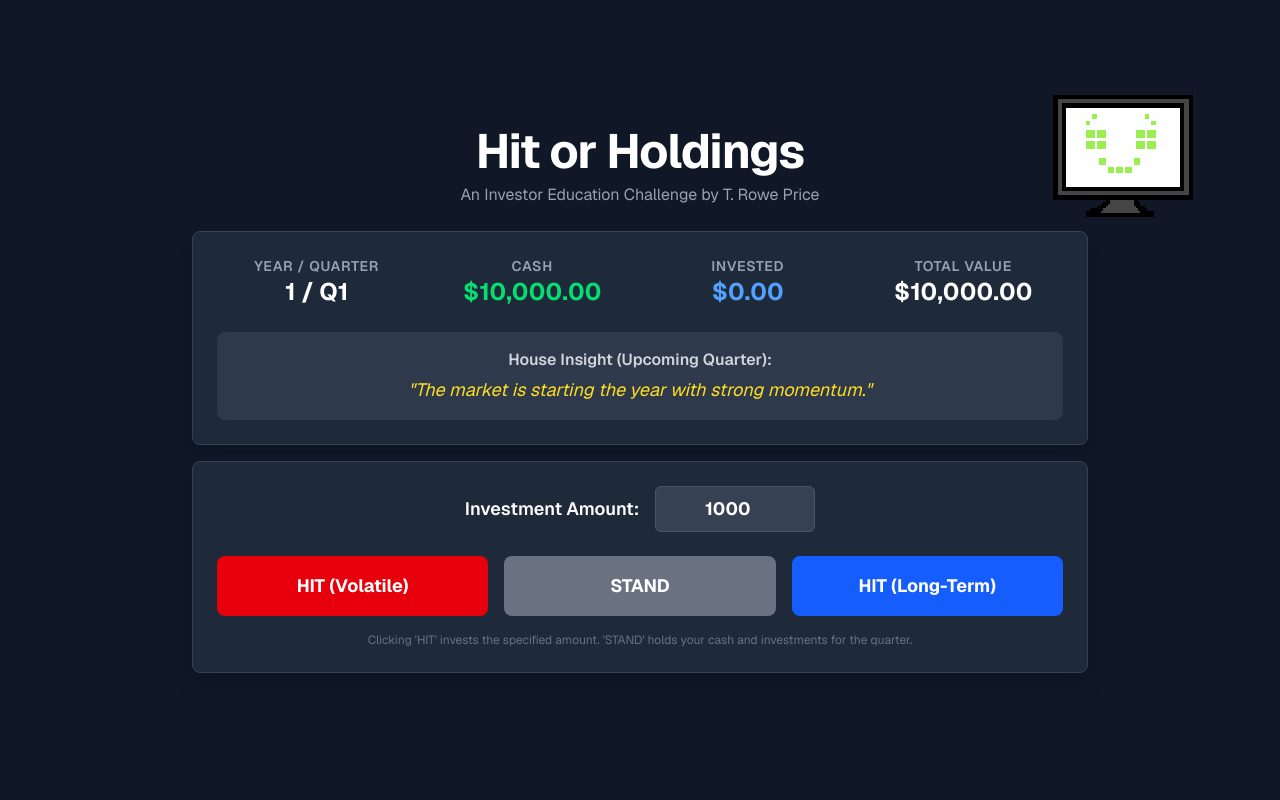
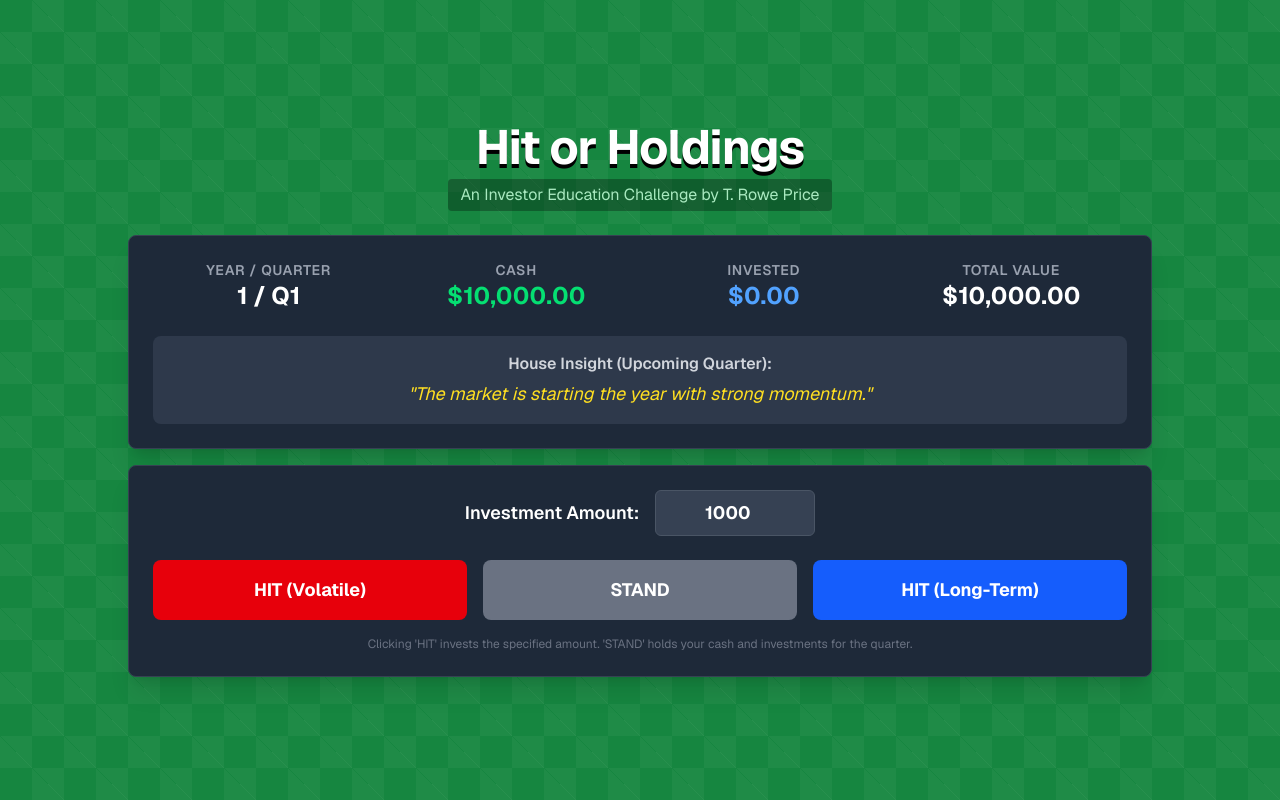
Before and after one commit to csumah/gpcs-hackumbc-2025, a Next.js app: page /game in a window 1280 px wide. Built offline with nearby package versions, Linux system fonts and the light colour scheme.

Commit message:
minor changes

```diff
--- a/src/app/game/page.tsx
+++ b/src/app/game/page.tsx
@@ -46,22 +46,22 @@ export default function GamePage() {
     : undefined;
 
   return (
-    <main className="flex min-h-screen flex-col items-center justify-center p-4 sm:p-8 md:p-12 bg-gray-900 text-white font-sans">
-      <div className="w-full max-w-4xl mx-auto">
+    <main className="flex min-h-screen flex-col items-center justify-center p-4 sm:p-8 md:p-10 bg-board text-white font-sans">
+      <div className="w-full max-w-5xl mx-auto">
         <header className="text-center mb-6">
-          <h1 className="text-4xl sm:text-5xl font-bold tracking-tight">Hit or Holdings</h1>
-          <p className="text-gray-400 mt-2">An Investor Education Challenge by T. Rowe Price</p>
+          <h1 className="text-4xl sm:text-5xl font-bold tracking-tight drop-shadow-[0_4px_0_#000]">Hit or Holdings</h1>
+          <p className="mt-2 text-green-200/90 text-sm sm:text-base bg-black/30 inline-block px-3 py-1 rounded">An Investor Education Challenge by T. Rowe Price</p>
         </header>
 
         {gameState.isGameOver ? (
-          <div className="text-center bg-gray-800 p-8 rounded-lg shadow-2xl">
+          <div className="text-center bg-black/50 backdrop-blur-sm p-8 rounded-lg shadow-2xl border border-white/10">
             <h2 className="text-3xl font-bold text-green-400">Game Over!</h2>
             <p className="text-xl mt-4">
               After 5 years, your final portfolio value is:
             </p>
             <p className="text-5xl font-bold my-4 text-white">${gameState.portfolioHistory.at(-1)?.value.toFixed(2)}</p>
             <p className="text-gray-400">You started with $10,000.</p>
-             <button onClick={() => setGameState(initializeGame())} className="mt-8 px-6 py-3 bg-blue-600 rounded-lg font-bold hover:bg-blue-700 transition-colors">
+             <button onClick={() => setGameState(initializeGame())} className="mt-8 px-6 py-3 bg-blue-600 rounded-lg font-bold hover:bg-blue-700 transition-colors shadow-[0_4px_0_#000]">
                 Play Again
             </button>
           </div>
--- a/src/app/layout.tsx
+++ b/src/app/layout.tsx
@@ -25,19 +25,7 @@ export default function RootLayout({
 }>) {
   return (
     <html lang="en">
-      <body
-        className={`${geistSans.variable} ${geistMono.variable} antialiased`}
-      >
-        {/* House character sprite (top-right). Consider renaming file to house_idle.png later */}
-        <div className="pixel-art house-sprite">
-          <Image
-            src="/assets/sprites/Investy - Resting-1.png.png"
-            alt="The House"
-            fill
-            className="object-contain"
-            priority
-          />
-        </div>
+      <body className={`${geistSans.variable} ${geistMono.variable} antialiased`}>
         {children}
       </body>
     </html>
--- a/src/app/page.tsx
+++ b/src/app/page.tsx
@@ -4,6 +4,16 @@ import Link from "next/link";
 export default function Home() {
   return (
     <main className="min-h-screen flex flex-col items-center justify-start pt-[6vh] bg-board text-white p-6 select-none">
+      {/* House character sprite (now only on title screen) */}
+      <div className="pixel-art house-sprite pointer-events-none">
+        <Image
+          src="/assets/sprites/Investy - Resting-1.png.png"
+          alt="The House"
+          fill
+          className="object-contain"
+          priority
+        />
+      </div>
       {/* Title */}
       <div
         className="relative pixel-art"
```
